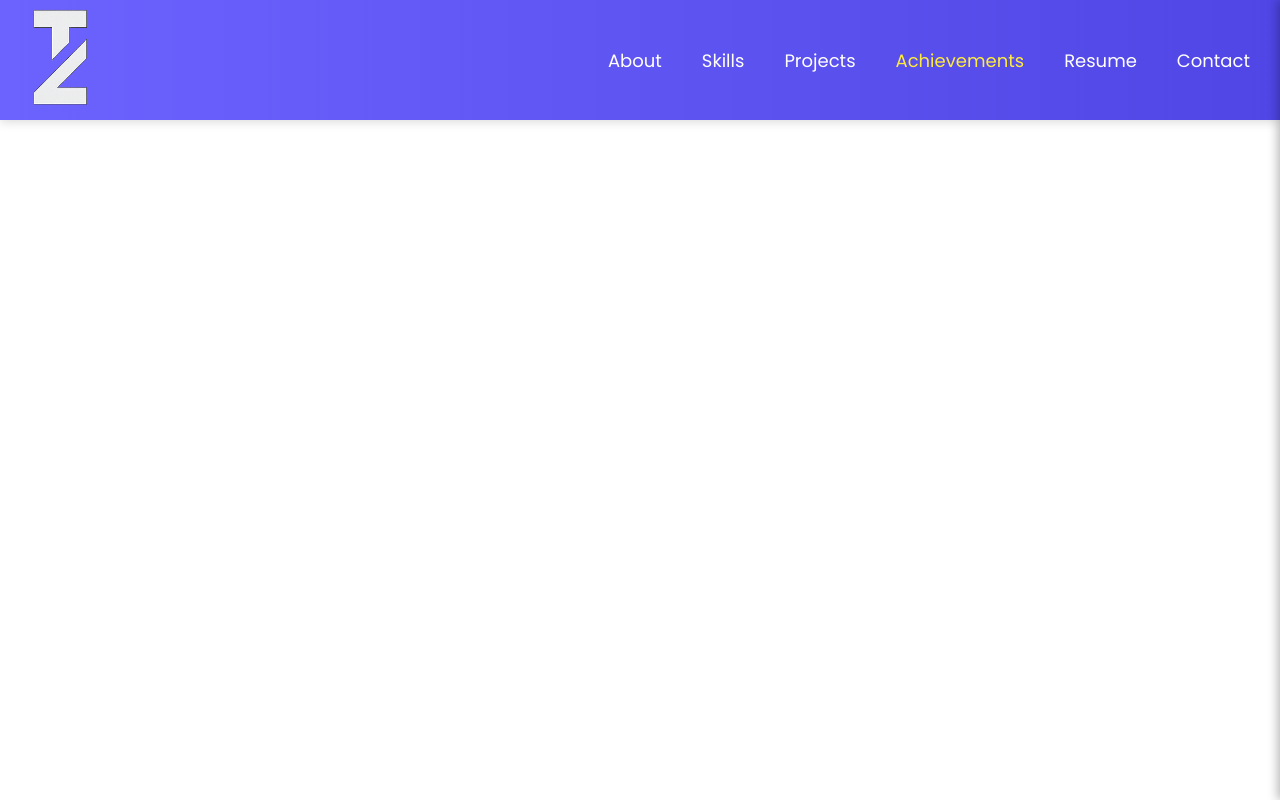
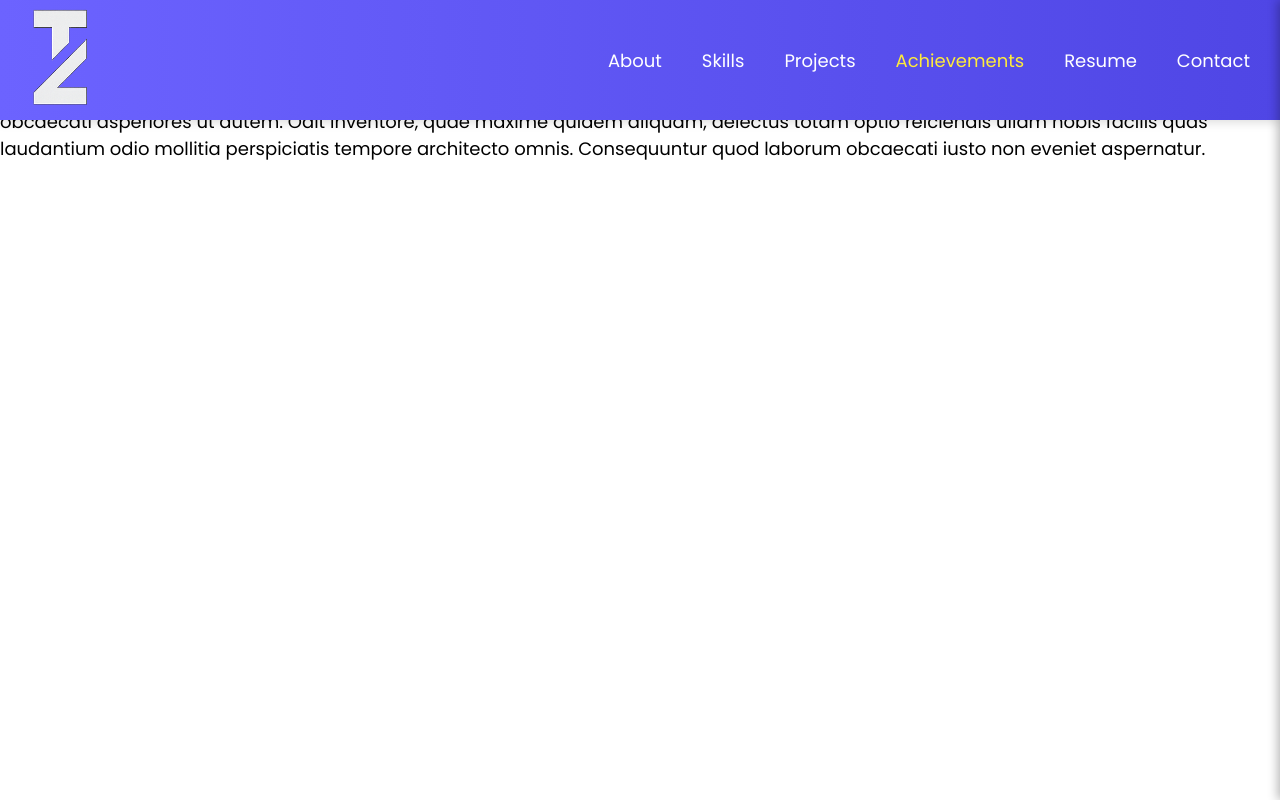
Before and after one commit to frontdevuz/izzatillo_portfolio, a React (Vite) app: page /achievements in a window 1280 px wide. Built offline with nearby package versions, Linux system fonts and the light colour scheme.

Commit message:
working with router dom

```diff
--- a/index.html
+++ b/index.html
@@ -39,11 +39,11 @@
     />
     <meta
       property="og:image"
-      content="./src/assets/media/photos/Preview-photo.png"
+      content="./src/assets/media/photos/for_meta.jpg"
     />
 
 
-    <meta property="og:image" content="./src/assets/media/photos/I.jpg" />
+    <meta property="og:image" content="./src/assets/media/photos/for_meta.jpg" />
     <meta property="og:url" content="https://izzatillo.vercel.app" />
     <meta property="og:type" content="website" />
 
--- a/src/App.jsx
+++ b/src/App.jsx
@@ -1,10 +1,11 @@
-import NavbarID from "./components/navbarFL/Navbar";
+import React from "react";
 import "./index.less";
+import Main from "./main/main";
 const App = () => {
   return (
-    <>
-      <NavbarID />
-    </>
+    <React.Fragment>
+      <Main />
+    </React.Fragment>
   );
 };
 
--- a/src/data/navbar-data.js
+++ b/src/data/navbar-data.js
@@ -9,7 +9,7 @@ export const NavbarData = [
   {
     id: 2,
     name: "About",
-    url: "/about",
+    url: "/",
   },
   { id: 3,
     name: "Skills",
--- a/src/main/main.jsx
+++ b/src/main/main.jsx
@@ -1,9 +1,25 @@
 import React from "react";
-import About from "../pages/About/about";
+import About from "../pages/about/About";
+import Skills from "../pages/skills/Skills";
+import Projects from "../pages/projects/Projects";
+import Achievements from "../pages/achievements/Achievements";
+import Resume from "../pages/resume/Resume";
+import Contact from "../pages/contact/Contact";
+import { Routes, Route } from "react-router-dom";
+import NavbarID from "../components/navbarFL/Navbar";
 
 export default function Main() {
-  return <React.Fragment>
-<About></About>
-
-  </React.Fragment>;
+  return (
+    <>
+      <NavbarID />
+      <Routes>
+        <Route path="/" element={<About />} />
+        <Route path="/skills" element={<Skills />} />
+        <Route path="/projects" element={<Projects />} />
+        <Route path="/achievements" element={<Achievements />} />
+        <Route path="/resume" element={<Resume />} />
+        <Route path="/contact" element={<Contact />} />
+      </Routes>
+    </>
+  );
 }
--- a/src/pages/About/about.jsx
+++ b/src/pages/About/about.jsx
@@ -1,7 +1,19 @@
-import React from 'react'
+import React from "react";
 
 export default function About() {
   return (
-    <div>About</div>
-  )
+    <div>
+      About Lorem ipsum dolor sit, amet consectetur adipisicing elit. Tempore
+      possimus quidem incidunt ullam exercitationem, quia cum sunt. Cumque cum
+      sequi accusamus ratione praesentium omnis ex error sed officia aut qui,
+      veniam laudantium voluptates nihil autem repellat, suscipit quas
+      asperiores rem vero vel natus magni totam accusantium. Pariatur vero
+      dolore quis qui? Ipsam dolorum quo sed sint corrupti atque quae, sunt vel
+      officiis adipisci libero, doloremque minus, vitae ad labore laborum! Sit,
+      libero atque. Dicta, aspernatur praesentium ab molestiae eos voluptates!
+      Quis, corrupti blanditiis nulla odit fugit doloremque necessitatibus,
+      voluptate reprehenderit sed fugiat iure at nihil ipsum deleniti minima
+      saepe numquam.
+    </div>
+  );
 }
--- a/src/pages/Achievements/achievements.jsx
+++ b/src/pages/Achievements/achievements.jsx
@@ -1,7 +1,20 @@
-import React from 'react'
+import React from "react";
 
 export default function Achievements() {
   return (
-    <div>Achievements</div>
-  )
+    <div>
+      Achievements Lorem ipsum dolor sit amet consectetur adipisicing elit. A
+      blanditiis molestiae, nobis quisquam maiores nisi adipisci. Cum, quos
+      delectus! Labore vero perspiciatis exercitationem eligendi laudantium!
+      Ducimus, aspernatur doloribus. Excepturi est ad expedita consequuntur
+      repellendus distinctio eveniet aliquid quidem corporis? Molestias, sequi?
+      Repudiandae aut ab ipsa id, nemo delectus quae voluptate! Iusto, quasi,
+      dignissimos, nesciunt ex aut suscipit corporis sapiente ullam voluptatum
+      modi doloremque unde expedita repellat voluptates obcaecati asperiores ut
+      autem. Odit inventore, quae maxime quidem aliquam, delectus totam optio
+      reiciendis ullam nobis facilis quas laudantium odio mollitia perspiciatis
+      tempore architecto omnis. Consequuntur quod laborum obcaecati iusto non
+      eveniet aspernatur.
+    </div>
+  );
 }
```
Also changed, not shown: src/assets/media/photos/ME.jpg (added), src/assets/media/photos/for_meta.jpg (renamed from src/assets/media/photos/photo_2025-04-30_15-48-54.jpg).
